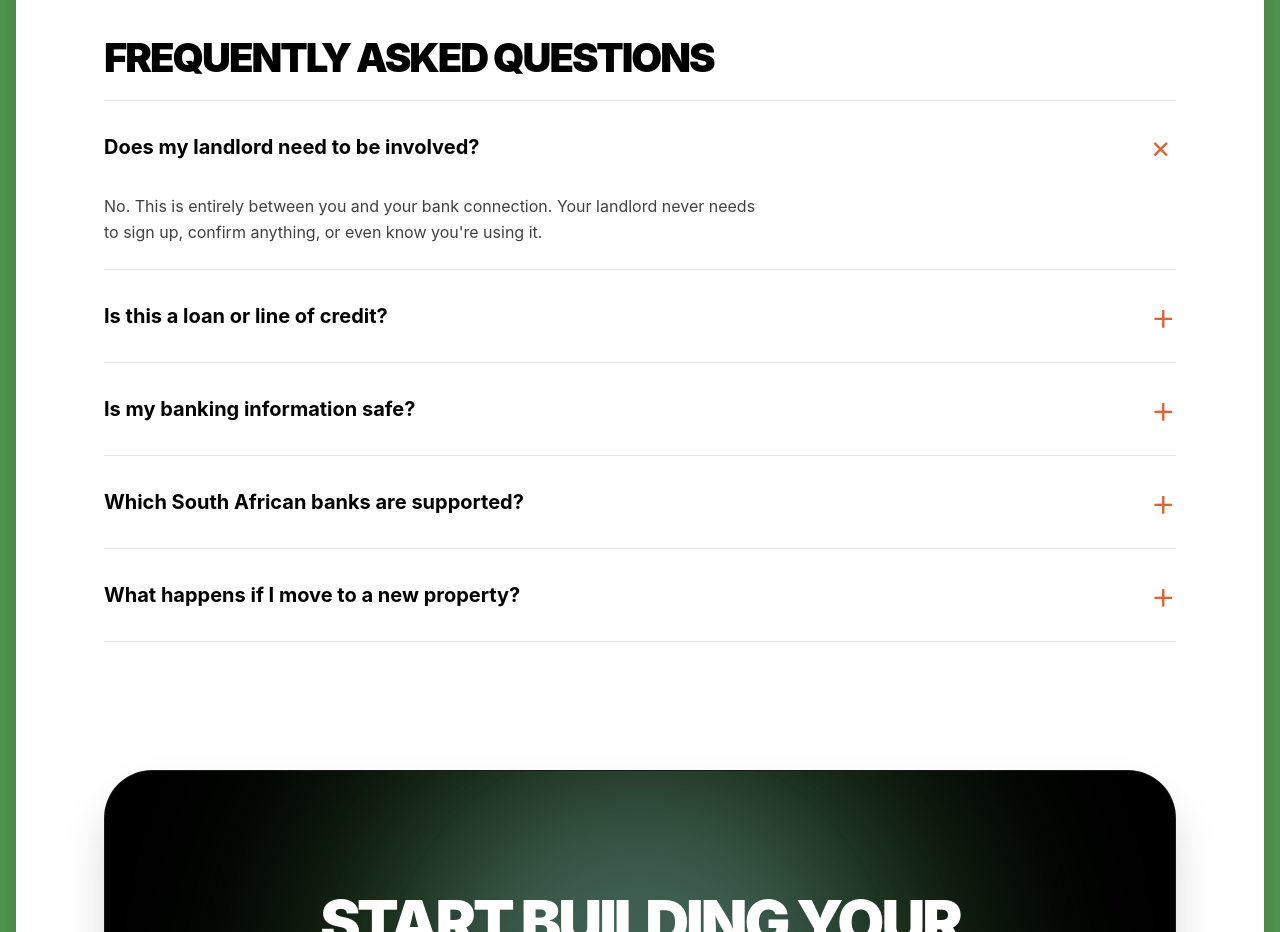
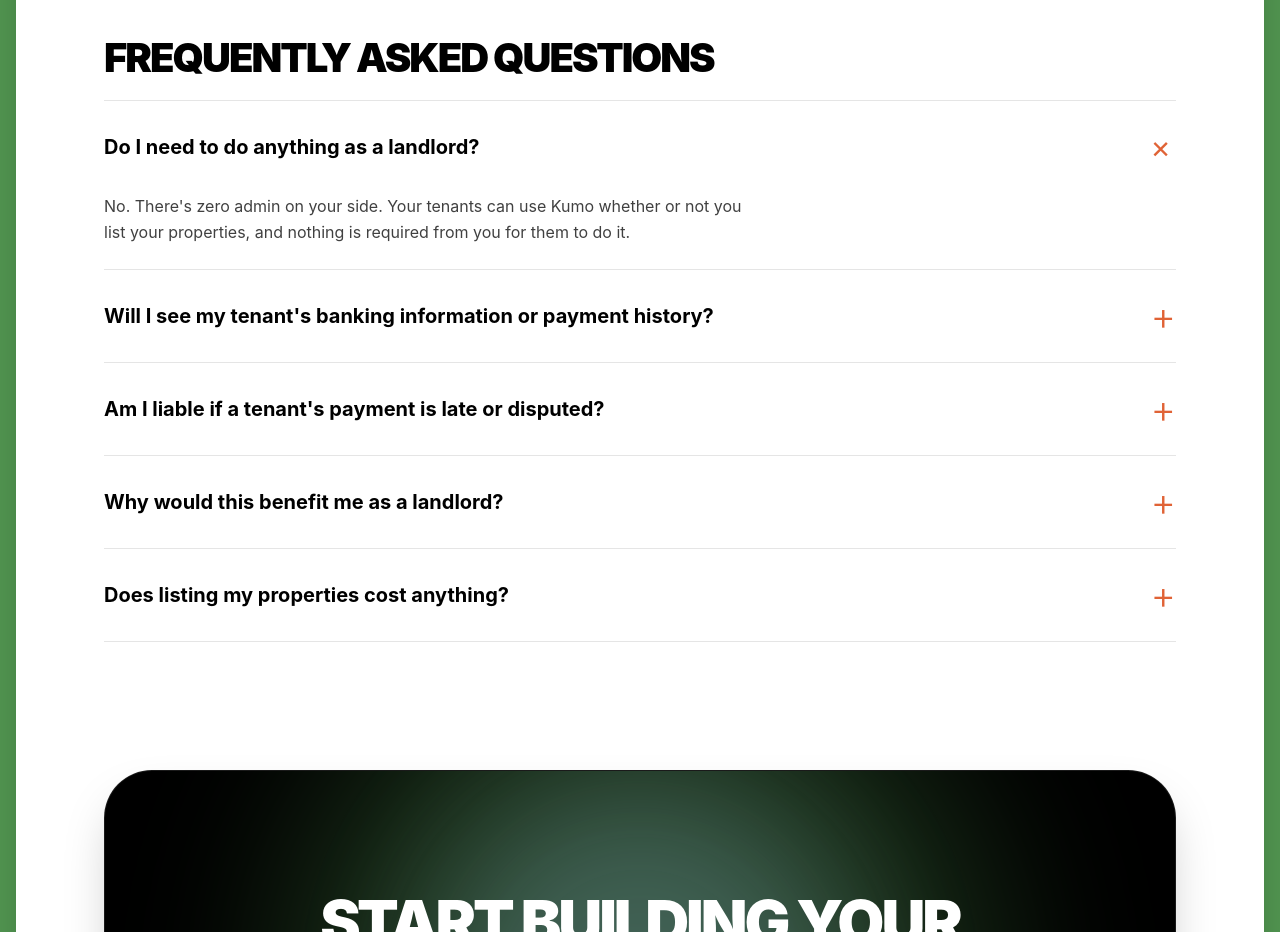
Before and after one commit to UserL200/kumo_frontend, a React (Vite) app: page / in a window 1280 px wide. Shown: the part 5140-6072 px from the top of the page. Built offline with nearby package versions, Linux system fonts and the light colour scheme.

Commit message:
updated landlord faqs and image

```diff
--- a/src/components/FAQ.tsx
+++ b/src/components/FAQ.tsx
@@ -5,7 +5,11 @@ interface FAQItem {
   answer: string;
 }
 
-const FAQ_ITEMS: FAQItem[] = [
+interface FAQProps {
+  view: 'tenant' | 'business';
+}
+
+const TENANT_FAQ_ITEMS: FAQItem[] = [
   {
     question: 'Does my landlord need to be involved?',
     answer:
@@ -33,8 +37,37 @@ const FAQ_ITEMS: FAQItem[] = [
   },
 ];
 
-export const FAQ: React.FC = () => {
+const BUSINESS_FAQ_ITEMS: FAQItem[] = [
+  {
+    question: 'Do I need to do anything as a landlord?',
+    answer:
+      "No. There's zero admin on your side. Your tenants can use Kumo whether or not you list your properties, and nothing is required from you for them to do it.",
+  },
+  {
+    question: "Will I see my tenant's banking information or payment history?",
+    answer:
+      "No. Nothing about your tenant's bank data or payment history is shared with you. Verification happens entirely between the tenant and Kumo.",
+  },
+  {
+    question: "Am I liable if a tenant's payment is late or disputed?",
+    answer:
+      "No. Kumo creates no liability on your side. Any dispute over a payment is between the tenant and Kumo, not something that involves you.",
+  },
+  {
+    question: 'Why would this benefit me as a landlord?',
+    answer:
+      'Tenants using Kumo have a direct incentive to pay rent consistently and on time, since that history is what builds their record. It gives tenants a reason to stay reliable, without adding anything to your workload.',
+  },
+  {
+    question: 'Does listing my properties cost anything?',
+    answer:
+      "No, listing your properties is free. It's entirely optional and doesn't change anything about how your tenants use Kumo.",
+  },
+];
+
+export const FAQ: React.FC<FAQProps> = ({ view }) => {
   const [openIndex, setOpenIndex] = useState<number | null>(0);
+  const items = view === 'tenant' ? TENANT_FAQ_ITEMS : BUSINESS_FAQ_ITEMS;
 
   const toggle = (idx: number) => {
     setOpenIndex((current) => (current === idx ? null : idx));
@@ -47,12 +80,12 @@ export const FAQ: React.FC = () => {
       </h3>
 
       <div className="border-t border-[#000000]/10">
-        {FAQ_ITEMS.map((item, idx) => {
+        {items.map((item, idx) => {
           const isOpen = openIndex === idx;
 
           return (
             <div
-              key={`faq-${item.question}`}
+              key={`faq-${view}-${item.question}`}
               id={`faq-item-${idx}`}
               className="border-b border-[#000000]/10"
             >
```
Also changed, not shown: src/assets/images/bank_security_visual_1787470823806.jpg.
